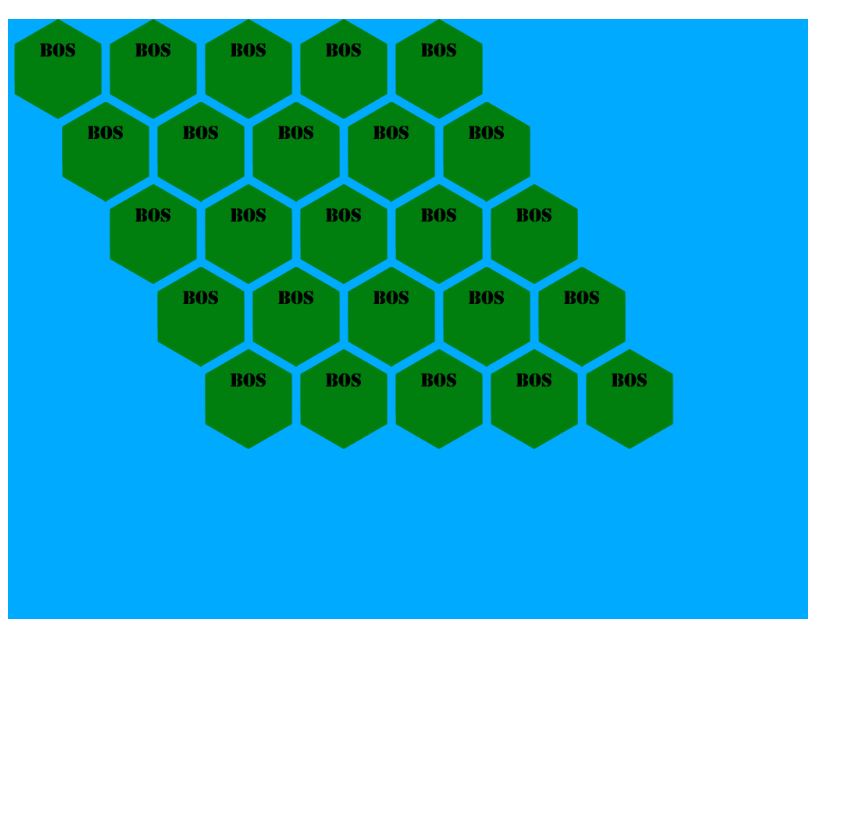
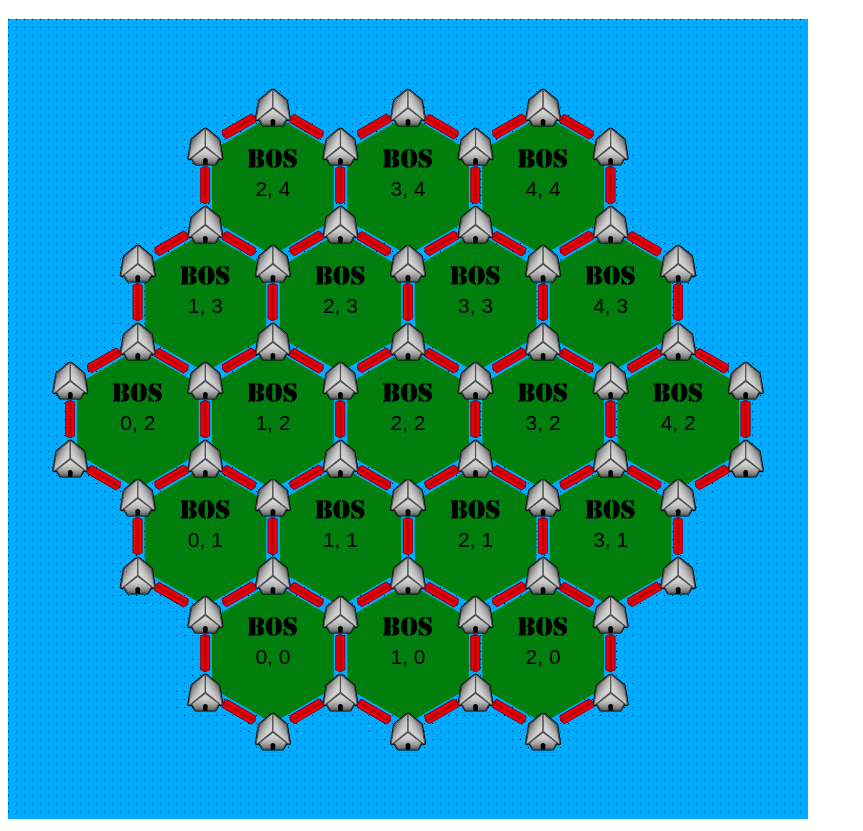
Before and after one commit to FunMetJoel/Catan-Smart-Edition, a plain HTML site: page CatanWebClient/index.html in a window 1280 px wide. Shown: the part 61-892 px from the top of the page, without its empty margins (0-863 px from the left). Before the commit the page ends 800 px from the top, so only its background shows below. Drawn offline with Linux system fonts and the light colour scheme.

Commit message:
Made a coardinate and object drawring system and made catan board

```diff
--- a/CatanWebClient/CatanWebClient.js
+++ b/CatanWebClient/CatanWebClient.js
@@ -1,6 +1,65 @@
-class CatanWebClient {
+class Hex extends CanvasObject {
+    constructor(px, py, sx, sy) {
+        super(px, py, sx, sy);
+    }
+
+    draw(ctx, objectCenter, objectSize) {
+        // draw images/bos.png
+        var img = new Image();
+        img.src = "images/bos.png";
+        img.onload = () => {
+            ctx.drawImage(img, objectCenter.x - objectSize.x / 2, objectCenter.y - objectSize.y / 2, objectSize.x, objectSize.y);
+            this.drawChildren(ctx, objectCenter, objectSize);
+        }
+    }
+}
+
+class Corner extends CanvasObject {
+    constructor(px, py, sx, sy) {
+        super(px, py, sx, sy);
+    }
+
+    draw(ctx, objectCenter, objectSize) {
+        ctx.fillStyle = this.color;
+        // ctx.beginPath();
+        // ctx.arc(objectCenter.x, objectCenter.y, objectSize.x / 2, 0, 2 * Math.PI);
+        // ctx.fill();
+        var img = new Image();
+        img.src = "images/settlement_silver.svg";
+        img.onload = () => {
+            ctx.drawImage(img, objectCenter.x - objectSize.x / 2, objectCenter.y - objectSize.y / 2, objectSize.x, objectSize.y);
+            this.drawChildren(ctx, objectCenter, objectSize);
+        }
+    }
+}
+
+class Road extends CanvasObject {
+    constructor(px, py, sx, sy, rotation = 0 ) {
+        super(px, py, sx, sy);
+        this.rotation = rotation;
+    }
+
+    draw(ctx, objectCenter, objectSize) {
+        var img = new Image();
+        img.src = "images/road_red.svg";
+        img.onload = () => {
+
+            // rotate the image
+            ctx.save();
+            ctx.translate(objectCenter.x, objectCenter.y);
+            ctx.rotate(this.rotation);
+            ctx.translate(-objectCenter.x, -objectCenter.y);
+            ctx.drawImage(img, objectCenter.x - objectSize.x / 2, objectCenter.y - objectSize.y / 2, objectSize.x, objectSize.y);
+            ctx.restore();
+
+            this.drawChildren(ctx, objectCenter, objectSize);
+        }
+    }
+}
+
+class CatanWebClient extends ObjectCanvas {
     constructor(ctx) {
-        this.ctx = ctx;
+        super(ctx);
         this.setupBoard();
         this.hexes = [];
     }
@@ -8,24 +67,109 @@ class CatanWebClient {
     setupBoard() {
         // Blue background
         this.ctx.fillStyle = "#00AAFF";
-        this.ctx.fillRect(0, 0, 800, 600);
+        this.ctx.fillRect(0, 0, 800, 800);
 
-        // Show bos.png image
-        var img = new Image();
-        img.src = "images/bos.png";
-        img.onload = () => {
-            var roadSize = 10;
-            var hexSize = 100;
-            for (var i = 0; i < 5; i++) {
-                for (var j = 0; j < 5; j++) {
-                    var NewX = 0.866 * (hexSize + roadSize) * i + 0.433 * (hexSize + roadSize) * j;
-                    var NewY = 0.75 * (hexSize + roadSize) * j;
-                    this.ctx.drawImage(img, NewX, NewY, hexSize, hexSize);
-                }
+        this.ctx.fillStyle = "#000000";
+
+        for(var x = 0; x < 100; x++) {
+            for(var y = 0; y < 100; y++) {
+                var screenCords = {x: x * 8, y: y * 8};
+                this.ctx.fillRect(screenCords.x, screenCords.y, 1, 1);
             }
         }
 
+        // var parentSquare = new Square(0, 0, 0.01, 1, "#00FF00");
+        // this.addObject(parentSquare);
 
+        // var colors = ["#FF0000", "#0000FF", "#FFFF00", "#00FFFF", "#FF00FF", "#00FF00"];
+
+        // for (var i = 0; i < 60; i++) {
+        //     var childSquare = new Square(0, 0, 0.9, 0.9, colors[i%6]);
+        //     parentSquare.addChild(childSquare);
+        //     parentSquare = childSquare;
+        // }
+
+        var roadSize = 0.02;
+        var hexSize = 0.175;
+
+        for (var i = 0; i < 5; i++) {
+            for (var j = 0; j < 5; j++) {
+                if (
+                    (j == 4 && i <= 1) ||
+                    (j == 3 && i == 0) ||
+                    (j == 0 && i >= 3) ||
+                    (j == 1 && i == 4)
+                ) {
+                    continue;
+                }
+                var HexX = 0.866 * (hexSize + roadSize) * (i-1) - 0.433 * (hexSize + roadSize) * j;
+                var HexY = 0.75 * (hexSize + roadSize) * (j-2);
+                var hex = new Hex(HexX, HexY, hexSize, hexSize);
+                this.addObject(hex);
+                var textObject = new TextObject(0, 0, 0.866, 0.15, i + ", " + j, "Arial", "#000000");
+                hex.addChild(textObject);
+            }
+        }
+
+        for (var i = 0; i < 12; i++) {
+            for (var j = 0; j < 6; j++) {
+
+                if (
+                    (j == 0 && i >= 7) ||
+                    (j == 1 && i >= 9) ||
+                    (j == 2 && i >= 11) ||
+                    (j == 3 && i <= 0) ||
+                    (j == 4 && i <= 2) ||
+                    (j == 5 && i <= 4)
+                ) {
+                    continue;
+                }
+
+                var cornerX = 0.433 * (hexSize + roadSize) * (i) - 0.433 * (hexSize + roadSize) * j - 0.866 * (hexSize + roadSize) * 1.5;
+                var cornerY = 0.75 * (hexSize + roadSize) * (j) - 0.25 * (hexSize + roadSize) * (i%2) - 0.75 * (hexSize + roadSize) * 2.34;
+                var corner = new Corner(cornerX, cornerY, 3*roadSize, 3*roadSize);
+                this.addObject(corner);
+                // var dot = new Square(0, 0, 0.1, 0.1, "#FF0000");
+                // corner.addChild(dot);
+            }
+        }
+
+        for (var i = 0; i < 11; i++) {
+            for (var j = 0; j < 11; j++) {
+
+                if (
+                    (j%2 == 1 && i % 2 == 1) ||
+                    (j == 0 && i >= 6) ||
+                    (j == 1 && i >= 7) ||
+                    (j == 2 && i >= 8) ||
+                    (j == 3 && i >= 9) ||
+                    (j == 4 && i >= 10) ||
+                    (j == 6 && i <= 0) ||
+                    (j == 7 && i <= 1) ||
+                    (j == 8 && i <= 2) ||
+                    (j == 9 && i <= 3) ||
+                    (j == 10 && i <= 4)
+
+                )
+                {
+                    continue;
+                }
+
+                var roadX = 0.433 * (hexSize + roadSize) * (i-3) - 0.2165 * (hexSize + roadSize) * (j-1);
+                var roadY = 0.375 * (hexSize + roadSize) * (j-5);
+                var rotation = 0;
+                if (j%2 == 0 && i % 2 == 0) {
+                    rotation = -1.04719755
+                }else if (j%2 == 0 && i % 2 == 1) {
+                    rotation = 1.04719755
+                }
+                var road = new Road(roadX, roadY, 3*roadSize, 2.4*roadSize, rotation);
+                this.addObject(road);
+            }
+        }
+
+        this.draw();
 
     }
+
 }
--- /dev/null
+++ b/CatanWebClient/ObjectCanvas.js
@@ -0,0 +1,78 @@
+class ObjectCanvas {
+    constructor(ctx, scale = {x: 1, y: 1}) {
+        this.ctx = ctx;
+        this.size = {x: ctx.canvas.width * scale.x, y: ctx.canvas.height * scale.y};
+        this.center = {x: this.size.x / 2, y: this.size.y / 2};
+        this.objects = [];
+    }
+
+    addObject(obj) {
+        this.objects.push(obj);
+    }
+
+    draw() {
+        for(var i = 0; i < this.objects.length; i++) {
+            this.objects[i].drawObject(this.ctx, this.center, this.size);
+        }
+    }
+}
+
+class CanvasObject {
+    constructor(px, py, sx, sy) {
+        this.pos = {x: px, y: py};
+        this.scale = {x: sx, y: sy};
+        this.children = [];
+    }
+
+    addChild(child) {
+        this.children.push(child);
+    }
+
+    draw(ctx, center, scale) {
+        // Draw object
+    }
+
+    drawObject(ctx, center, size) {
+        var objectCenter = {x: center.x + this.pos.x * size.x, y: center.y - this.pos.y * size.y};
+        var objectSize = {x: this.scale.x * size.x, y: this.scale.y * size.y};
+
+        this.draw(ctx, objectCenter, objectSize);
+    }
+
+    drawChildren(ctx, center, size) {
+        for (var i = 0; i < this.children.length; i++) {
+            this.children[i].drawObject(ctx, center, size);
+        }
+    }
+}
+
+class Square extends CanvasObject {
+    constructor(px, py, sx, sy, color) {
+        super(px, py, sx, sy);
+        this.color = color;
+    }
+
+    draw(ctx, objectCenter, objectSize) {
+        ctx.fillStyle = this.color;
+        ctx.fillRect(objectCenter.x - objectSize.x / 2, objectCenter.y - objectSize.y / 2, objectSize.x, objectSize.y);
+        this.drawChildren(ctx, objectCenter, objectSize);
+    }
+}
+
+class TextObject extends CanvasObject {
+    constructor(px, py, sx, sy, text, font = "Arial", color = "#000000") {
+        super(px, py, sx, sy);
+        this.text = text;
+        this.font = font;
+        this.color = color;
+    }
+
+    draw(ctx, objectCenter, objectSize) {
+        ctx.font = `${objectSize.y}px ${this.font}`;
+        ctx.fillStyle = this.color;
+        var textWidth = ctx.measureText(this.text).width;
+        textWidth = textWidth > objectSize.x ? objectSize.x : textWidth;
+        ctx.fillText(this.text, objectCenter.x - textWidth / 2, objectCenter.y + objectSize.y / 2, objectSize.x);
+        this.drawChildren(ctx, objectCenter, objectSize);
+    }
+}
--- a/CatanWebClient/index.html
+++ b/CatanWebClient/index.html
@@ -1,10 +1,11 @@
 <!DOCTYPE html>
 <html>
+    <script src="ObjectCanvas.js"></script>
     <script src="CatanWebClient.js"></script>
 </html>
 <body>
     <h1> Catan Web Client </h1>
-    <canvas id="gameCanvas" width="800" height="600"></canvas>
+    <canvas id="gameCanvas" width="800" height="800"></canvas>
     <script>
         var canvas = document.getElementById("gameCanvas");
         var ctx = canvas.getContext("2d");
```
Also changed, not shown: CatanWebClient/images/road_red.svg (added), CatanWebClient/images/settlement_silver.svg (added), 2 other files.
